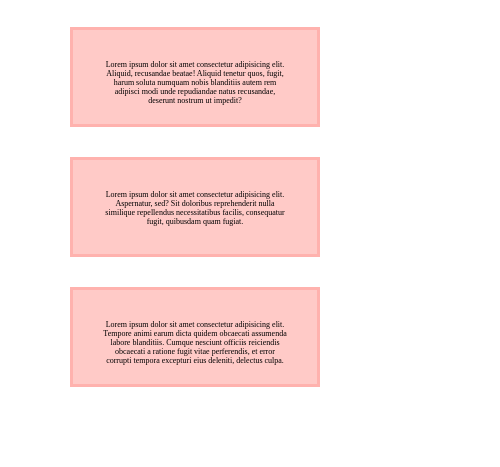
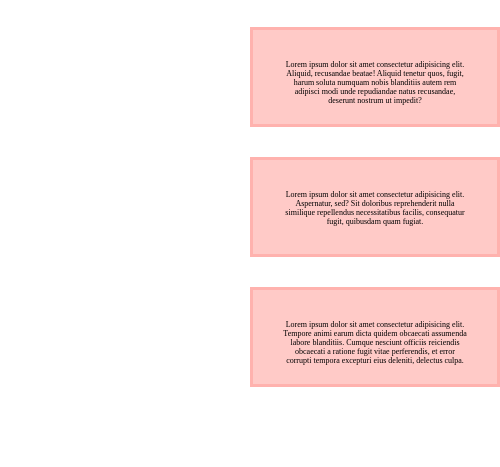
Before and after one commit to garcierl/Mid-Term, a website: page index.html in a window 390 px wide. Shown: the part 130-597 px from the top of the page, 500 px wide, since content can reach past the window. Drawn offline with nearby package versions, Linux system fonts and the light colour scheme; files that its build step writes are made by us from their sources.

Commit message:
Update home.scss

```diff
--- a/pages/home/home.scss
+++ b/pages/home/home.scss
@@ -23,6 +23,7 @@
 
 @media only screen and (max-width: 768px) {
   .home-para {
+    margin-left: 250px;
     align-items: center;
     max-width: 250px;
     font-size: 8px;
```
